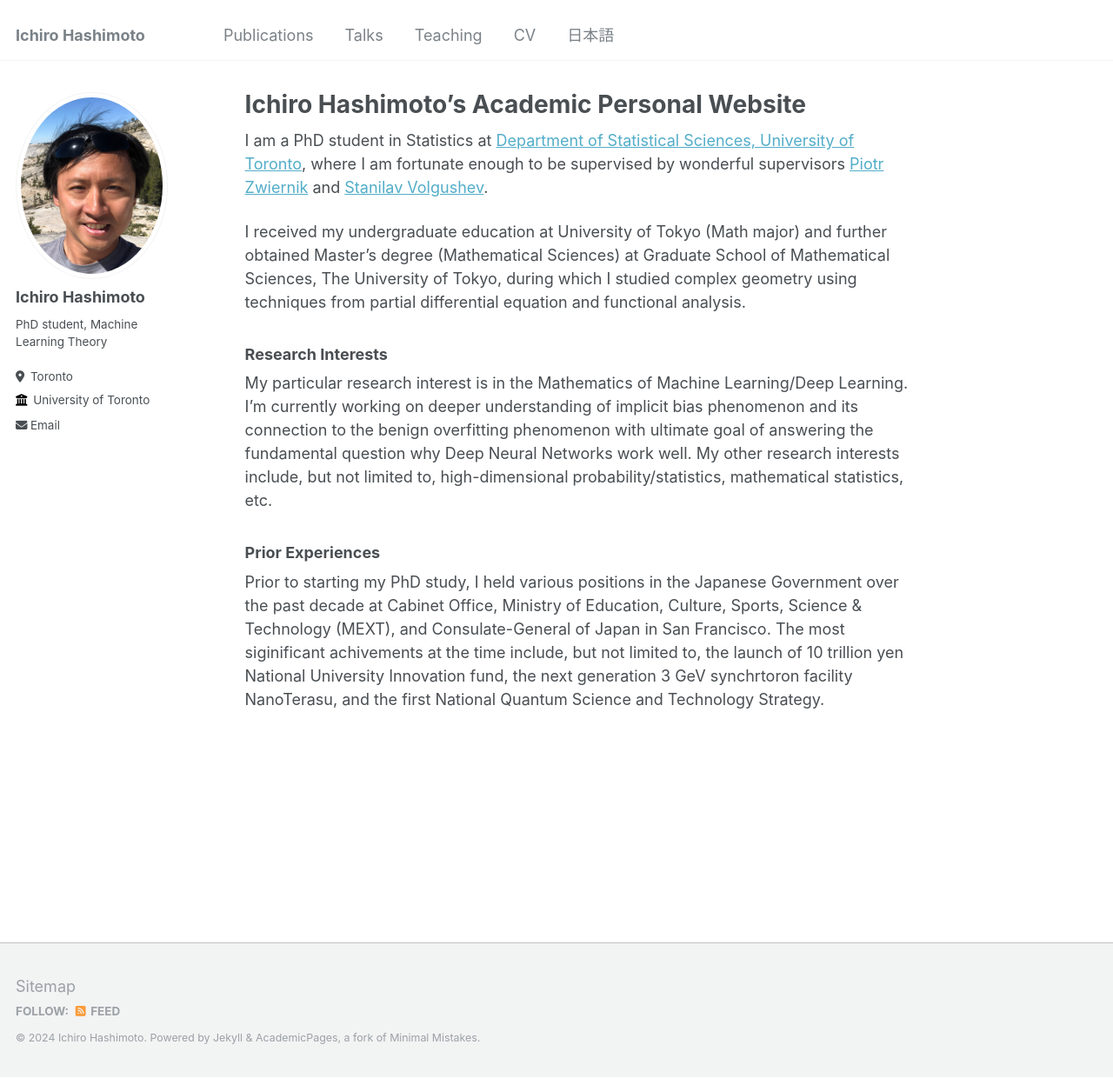
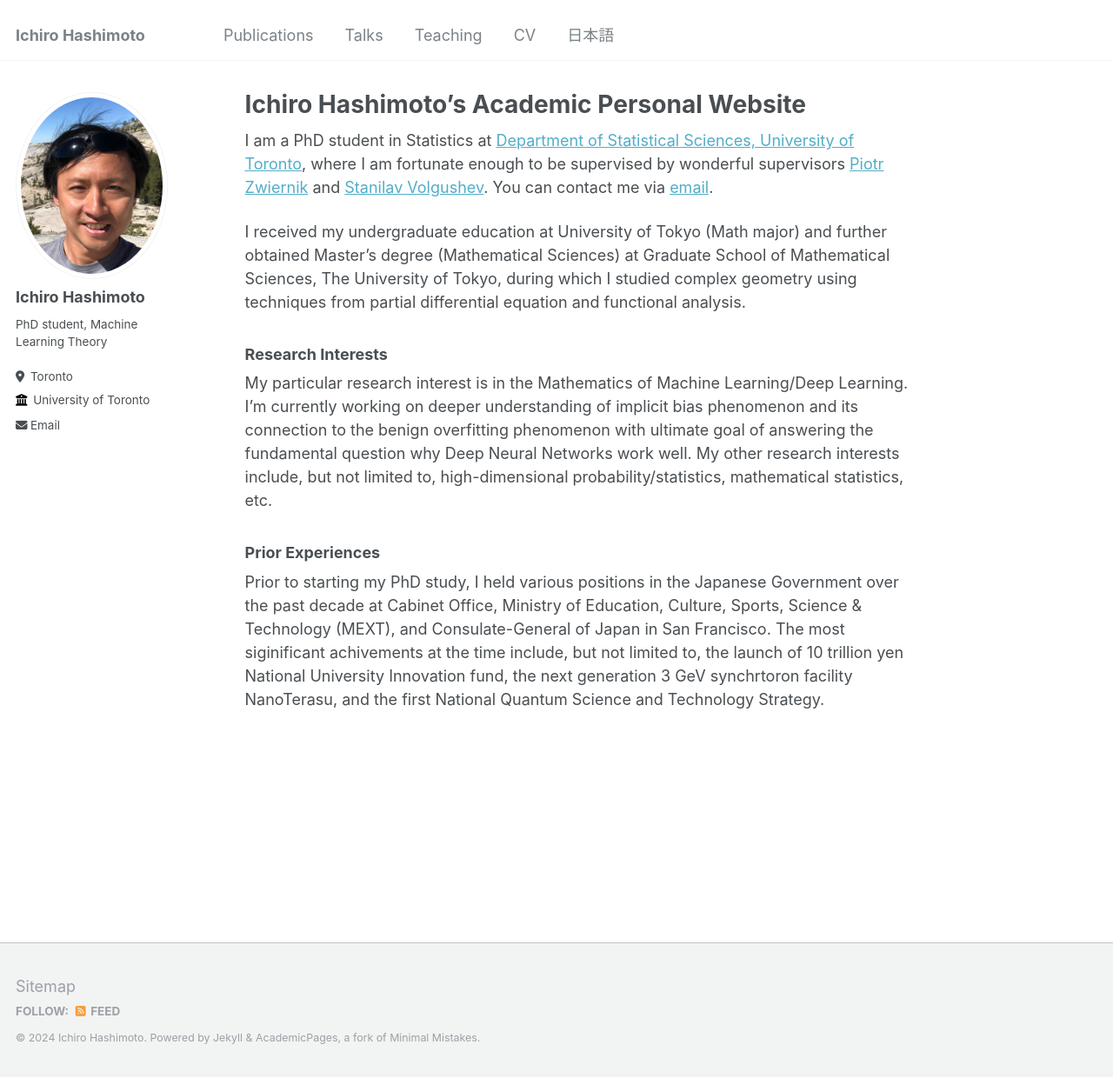
Before and after one commit to ichiro-h/ichiro-h.github.io, a Jekyll site: the page built from _pages/about.md, in a window 1280 px wide and 1240 px high. Shown: the whole window at 87% size. Built offline with Jekyll 4.4.1, drawn with Linux system fonts in a browser that asks for light colours.

Commit message:
Update about.md

```diff
--- a/_pages/about.md
+++ b/_pages/about.md
@@ -7,7 +7,7 @@ redirect_from:
   - /about.html
 ---
 
-I am a PhD student in Statistics at [Department of Statistical Sciences, University of Toronto](https://www.statistics.utoronto.ca/), where I am fortunate enough to be supervised by wonderful supervisors [Piotr Zwiernik](https://pzwiernik.github.io/) and [Stanilav Volgushev](https://utstat.toronto.edu/stanislav/WebPage_Publ.html).
+I am a PhD student in Statistics at [Department of Statistical Sciences, University of Toronto](https://www.statistics.utoronto.ca/), where I am fortunate enough to be supervised by wonderful supervisors [Piotr Zwiernik](https://pzwiernik.github.io/) and [Stanilav Volgushev](https://utstat.toronto.edu/stanislav/WebPage_Publ.html). You can contact me via [email](ichiro.hashimoto[@]mail.utoronto.ca).
 
 I received my undergraduate education at University of Tokyo (Math major) and further obtained Master's degree (Mathematical Sciences) at Graduate School of Mathematical Sciences, The University of Tokyo, during which I studied complex geometry using techniques from partial differential equation and functional analysis.
 
```
